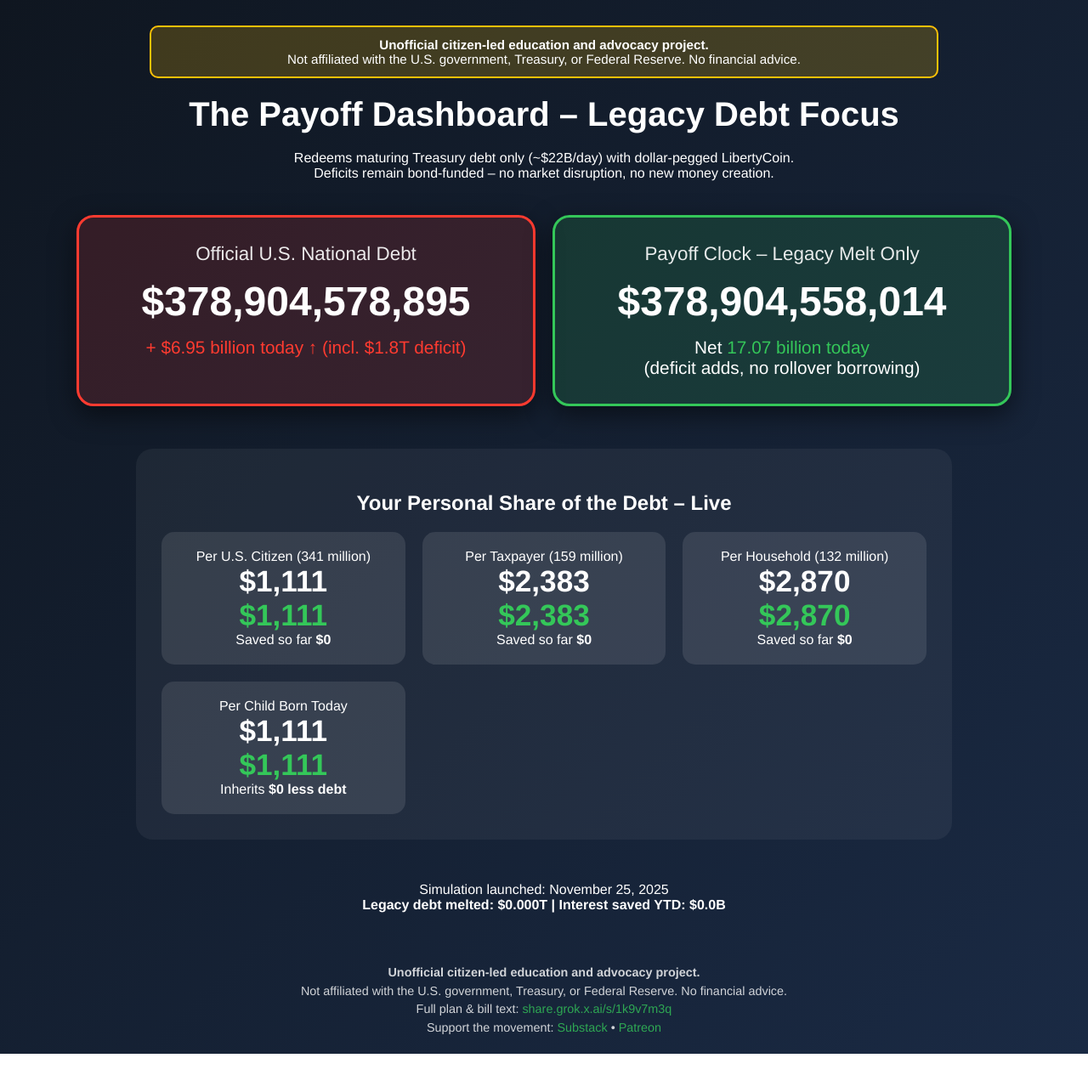
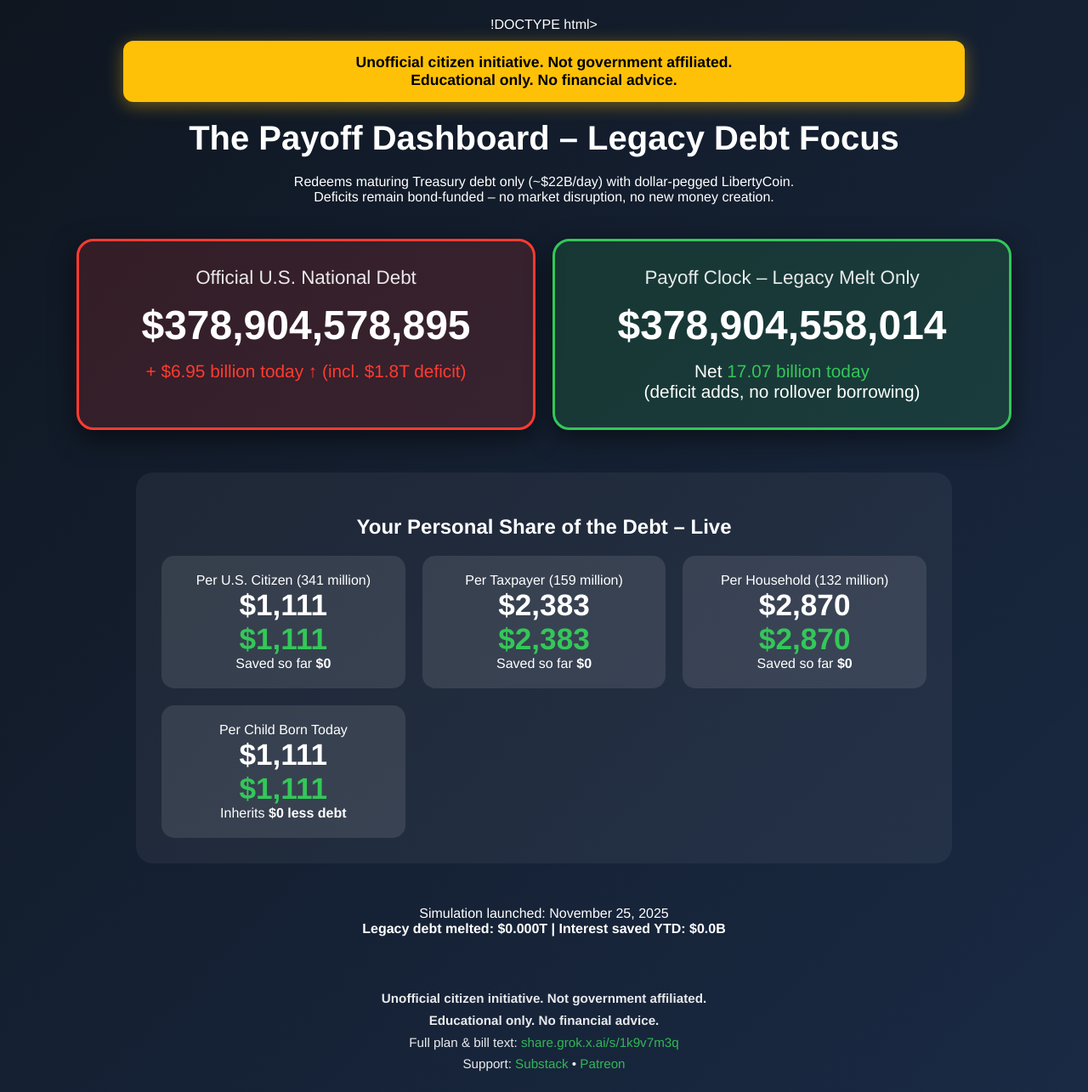
Before and after one commit to thepayoff/payoff, a plain HTML site: page index.html in a window 1280 px wide. Shown: the whole page at 85% size. Before the commit the page ends 1240 px from the top, so only its background shows below. Drawn offline with Linux system fonts and the light colour scheme.

Commit message:
Update index.html

```diff
--- a/index.html
+++ b/index.html
@@ -1,54 +1,38 @@
-<!DOCTYPE html>
+!DOCTYPE html>
 <html lang="en">
 <head>
     <meta charset="UTF-8">
     <meta name="viewport" content="width=device-width, initial-scale=1.0">
     <title>The Payoff Dashboard – Legacy Debt Focus</title>
     <style>
-        body {
-            font-family: 'Helvetica Neue', Arial, sans-serif;
-            background: linear-gradient(135deg, #0f1620, #1a2a44);
-            color: white;
-            text-align: center;
-            margin: 0;
-            padding: 20px;
-        }
-        .disclaimer-top {
-            background: rgba(255,193,7,0.2);
-            border: 2px solid #ffc107;
-            padding: 12px;
-            margin: 10px auto;
-            max-width: 900px;
-            border-radius: 10px;
-            font-size: 0.95em;
-        }
-        h1 { font-size: 2.5em; margin: 20px 0; }
-        .container { max-width: 1100px; margin: 0 auto; }
-        .clocks { display: flex; flex-wrap: wrap; justify-content: center; gap: 20px; margin: 40px 0; }
-        .clock { flex: 1; min-width: 300px; padding: 30px; border-radius: 20px; box-shadow: 0 10px 30px rgba(0,0,0,0.5); }
-        .official { background: rgba(255,59,48,0.15); border: 3px solid #ff3b30; }
-        .payoff { background: rgba(52,199,89,0.15); border: 3px solid #34c759; }
-        .label { font-size: 1.4em; margin-bottom: 10px; opacity: 0.9; }
-        .amount { font-size: 3em; font-weight: bold; margin: 15px 0; }
-        .change { font-size: 1.3em; }
-        .up { color: #ff3b30; }
-        .down { color: #34c759; }
-
-        .personal { margin: 50px auto; padding: 30px; background: rgba(255,255,255,0.05); border-radius: 20px; max-width: 900px; }
-        .personal-grid { display: grid; grid-template-columns: repeat(auto-fit, minmax(250px, 1fr)); gap: 20px; margin-top: 20px; }
-        .box { padding: 20px; background: rgba(255,255,255,0.1); border-radius: 15px; }
-        .big { font-size: 2.2em; font-weight: bold; }
-        .saved { color: #34c759; }
-
-        footer { margin-top: 60px; font-size: 0.9em; opacity: 0.8; line-height: 1.5; }
-        a { color: #34c759; text-decoration: none; }
+        body {font-family:'Helvetica Neue',Arial,sans-serif;background:linear-gradient(135deg,#0f1620,#1a2a44);color:white;text-align:center;margin:0;padding:20px;}
+        .disclaimer-top{background:#ffc107;color:#000;padding:15px;margin:10px auto;max-width:960px;border-radius:12px;font-weight:bold;font-size:1.1em;box-shadow:0 4px 20px rgba(255,193,7,0.4);}
+        h1{font-size:2.5em;margin:20px 0;}
+        .container{max-width:1100px;margin:0 auto;}
+        .clocks{display:flex;flex-wrap:wrap;justify-content:center;gap:20px;margin:40px 0;}
+        .clock{flex:1;min-width:300px;padding:30px;border-radius:20px;box-shadow:0 10px 30px rgba(0,0,0,0.5);}
+        .official{background:rgba(255,59,48,0.15);border:3px solid #ff3b30;}
+        .payoff{background:rgba(52,199,89,0.15);border:3px solid #34c759;}
+        .label{font-size:1.4em;margin-bottom:10px;opacity:0.9;}
+        .amount{font-size:3em;font-weight:bold;margin:15px 0;}
+        .change{font-size:1.3em;}
+        .up{color:#ff3b30;}
+        .down{color:#34c759;}
+        .personal{margin:50px auto;padding:30px;background:rgba(255,255,255,0.05);border-radius:20px;max-width:900px;}
+        .personal-grid{display:grid;grid-template-columns:repeat(auto-fit,minmax(250px,1fr));gap:20px;margin-top:20px;}
+        .box{padding:20px;background:rgba(255,255,255,0.1);border-radius:15px;}
+        .big{font-size:2.2em;font-weight:bold;}
+        .saved{color:#34c759;}
+        footer{margin-top:60px;font-size:0.95em;opacity:0.9;line-height:1.7;}
+        a{color:#34c759;text-decoration:none;}
     </style>
 </head>
 <body>
     <div class="container">
+
         <div class="disclaimer-top">
-            <strong>Unofficial citizen-led education and advocacy project.</strong><br>
-            Not affiliated with the U.S. government, Treasury, or Federal Reserve. No financial advice.
+            Unofficial citizen initiative. Not government affiliated.<br>
+            Educational only. No financial advice.
         </div>
 
         <h1>The Payoff Dashboard – Legacy Debt Focus</h1>
@@ -71,30 +55,10 @@
         <div class="personal">
             <h2>Your Personal Share of the Debt – Live</h2>
             <div class="personal-grid">
-                <div class="box">
-                    <div>Per U.S. Citizen (341 million)</div>
-                    <div class="big" id="perCitizenOfficial">$111,408</div>
-                    <div class="big saved" id="perCitizenPayoff">$111,408</div>
-                    <div>Saved so far <strong><span id="citizenSaved">$0</span></strong></div>
-                </div>
-                <div class="box">
-                    <div>Per Taxpayer (159 million)</div>
-                    <div class="big" id="perTaxpayerOfficial">$238,048</div>
-                    <div class="big saved" id="perTaxpayerPayoff">$238,048</div>
-                    <div>Saved so far <strong><span id="taxpayerSaved">$0</span></strong></div>
-                </div>
-                <div class="box">
-                    <div>Per Household (132 million)</div>
-                    <div class="big" id="perHouseholdOfficial">$288,101</div>
-                    <div class="big saved" id="perHouseholdPayoff">$288,101</div>
-                    <div>Saved so far <strong><span id="householdSaved">$0</span></strong></div>
-                </div>
-                <div class="box">
-                    <div>Per Child Born Today</div>
-                    <div class="big" id="perChildOfficial">$111,408</div>
-                    <div class="big saved" id="perChildPayoff">$111,408</div>
-                    <div>Inherits <strong><span id="childSaved">$0</span> less debt</strong></div>
-                </div>
+                <div class="box"><div>Per U.S. Citizen (341 million)</div><div class="big" id="perCitizenOfficial">$111,408</div><div class="big saved" id="perCitizenPayoff">$111,408</div><div>Saved so far <strong><span id="citizenSaved">$0</span></strong></div></div>
+                <div class="box"><div>Per Taxpayer (159 million)</div><div class="big" id="perTaxpayerOfficial">$238,048</div><div class="big saved" id="perTaxpayerPayoff">$238,048</div><div>Saved so far <strong><span id="taxpayerSaved">$0</span></strong></div></div>
+                <div class="box"><div>Per Household (132 million)</div><div class="big" id="perHouseholdOfficial">$288,101</div><div class="big saved" id="perHouseholdPayoff">$288,101</div><div>Saved so far <strong><span id="householdSaved">$0</span></strong></div></div>
+                <div class="box"><div>Per Child Born Today</div><div class="big" id="perChildOfficial">$111,408</div><div class="big saved" id="perChildPayoff">$111,408</div><div>Inherits <strong><span id="childSaved">$0</span> less debt</strong></div></div>
             </div>
         </div>
 
@@ -102,22 +66,17 @@
         <strong>Legacy debt melted: <span id="melted">$0</span> | Interest saved YTD: <span id="saved">$0</span></strong></p>
 
         <footer>
-            <strong>Unofficial citizen-led education and advocacy project.</strong><br>
-            Not affiliated with the U.S. government, Treasury, or Federal Reserve. No financial advice.<br>
+            <strong>Unofficial citizen initiative. Not government affiliated.<br>
+            Educational only. No financial advice.</strong><br>
             Full plan & bill text: <a href="https://share.grok.x.ai/s/1k9v7m3q">share.grok.x.ai/s/1k9v7m3q</a><br>
-            Support the movement: <a href="https://thepayoff.substack.com">Substack</a> • <a href="https://patreon.com/thepayoff">Patreon</a>
+            Support: <a href="https://thepayoff.substack.com">Substack</a> • <a href="https://patreon.com/thepayoff">Patreon</a>
         </footer>
     </div>
 
     <script>
-        // Starting numbers – November 25, 2025
-        let officialDebt = 37890456789123;   // pennies
+        let officialDebt = 37890456789123;
         let payoffDebt    = 37890456789123;
-
-        const citizens    = 341000000;
-        const taxpayers   = 159000000;
-        const households  = 132000000;
-
+        const citizens = 341000000, taxpayers = 159000000, households = 132000000;
         const perSecondGrowth = 163000;
         const dailyDeficitAdd = 1800000000000 / 365;
         const perSecondDeficit = dailyDeficitAdd / 86400;
@@ -136,19 +95,16 @@
                 `Net ${netDailyPayoff>0?'<span class="up">+':'<span class="down">'}${(Math.abs(netDailyPayoff)/1e9).toFixed(2)} billion today</span><br>
                 (deficit adds, no rollover borrowing)`;
 
-            // Personal shares
+            const melted = officialDebt - payoffDebt;
             document.getElementById('perCitizenOfficial').textContent   = '$' + Math.floor(officialDebt/100/citizens).toLocaleString();
-            document.getElementById('perTaxpayerOfficial').textContent  = '$' + Math.floor(officialDebt/100/taxpayers).toLocaleString();
-            document.getElementById('perHouseholdOfficial').textContent = '$' + Math.floor(officialDebt/100/households).toLocaleString();
-            document.getElementById('perChildOfficial').textContent     = '$' + Math.floor(officialDebt/100/citizens).toLocaleString();
+            document.getElementById('perCitizenPayoff').textContent    = '$' + Math.floor(payoffDebt/100/citizens).toLocaleString();
+            document.getElementById('perTaxpayerOfficial').textContent = '$' + Math.floor(officialDebt/100/taxpayers).toLocaleString();
+            document.getElementById('perTaxpayerPayoff').textContent   = '$' + Math.floor(payoffDebt/100/taxpayers).toLocaleString();
+            document.getElementById('perHouseholdOfficial').textContent= '$' + Math.floor(officialDebt/100/households).toLocaleString();
+            document.getElementById('perHouseholdPayoff').textContent = '$' + Math.floor(payoffDebt/100/households).toLocaleString();
+            document.getElementById('perChildOfficial').textContent    = '$' + Math.floor(officialDebt/100/citizens).toLocaleString();
+            document.getElementById('perChildPayoff').textContent      = '$' + Math.floor(payoffDebt/100/citizens).toLocaleString();
 
-            document.getElementById('perCitizenPayoff').textContent   = '$' + Math.floor(payoffDebt/100/citizens).toLocaleString();
-            document.getElementById('perTaxpayerPayoff').textContent  = '$' + Math.floor(payoffDebt/100/taxpayers).toLocaleString();
-            document.getElementById('perHouseholdPayoff').textContent = '$' + Math.floor(payoffDebt/100/households).toLocaleString();
-            document.getElementById('perChildPayoff').textContent     = '$' + Math.floor(payoffDebt/100/citizens).toLocaleString();
-
-            // Savings from legacy melt only
-            const melted = (officialDebt - payoffDebt);
             document.getElementById('citizenSaved').textContent   = '$' + Math.floor(melted/100/citizens).toLocaleString();
             document.getElementById('taxpayerSaved').textContent  = '$' + Math.floor(melted/100/taxpayers).toLocaleString();
             document.getElementById('householdSaved').textContent = '$' + Math.floor(melted/100/households).toLocaleString();
```
